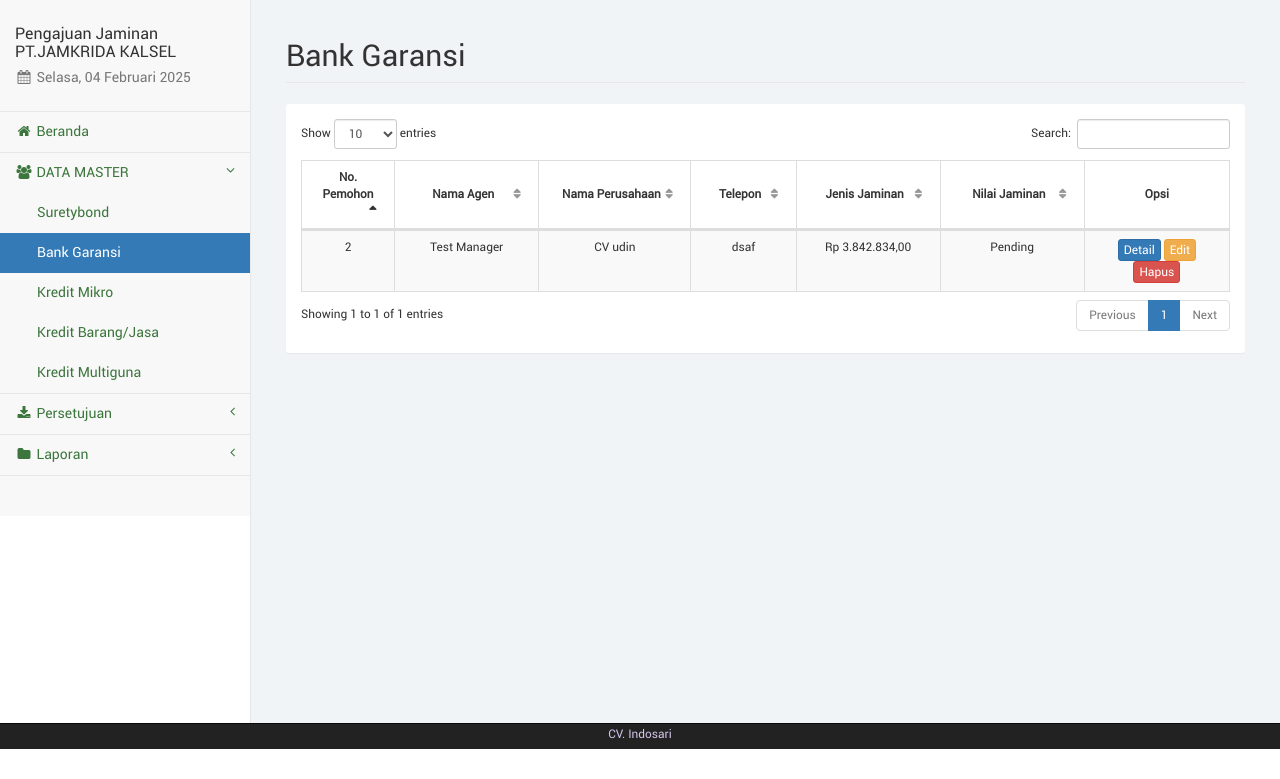
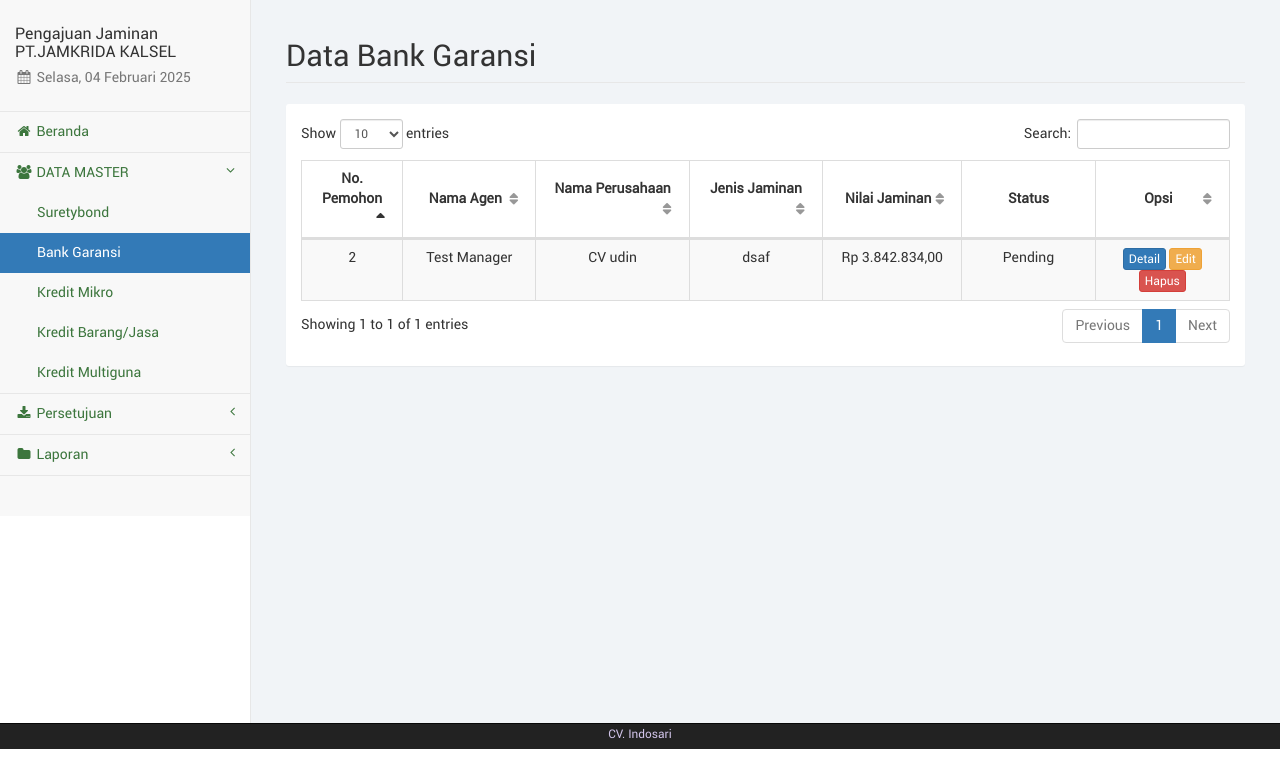
Before and after one commit to yudhistiaR/jamkrida_kalsel, a PHP site: page /bank_garansi.php in a window 1280 px wide. Shown: the part 51-830 px from the top of the page. Run offline with PHP 8.4, Linux system fonts and the light colour scheme; a user stored in the database is signed in; data comes from the database, SQL or seed files in the repository.

Commit message:
fix view
fix view bank garansi index (admin)

```diff
--- a/bank_garansi.php
+++ b/bank_garansi.php
@@ -4,7 +4,6 @@ include("sess_check.php");
 // Deskripsi halaman
 $pagedesc = "Bank Garansi";
 include("layout_top.php");
-include("layout_bottom.php");
 include("dist/function/format_tanggal.php");
 include("dist/function/format_rupiah.php");
 include("libs/formatMataUang.php");
@@ -15,7 +14,7 @@ include("libs/formatMataUang.php");
   <div class="container-fluid">
     <div class="row">
       <div class="col-lg-12">
-        <h1 class="page-header">Bank Garansi</h1>
+        <h1 class="page-header">Data Bank Garansi</h1>
       </div>
     </div>
 
@@ -35,9 +34,9 @@ include("libs/formatMataUang.php");
                   <th width="1%">No. Pemohon</th>
                   <th width="10%">Nama Agen</th>
                   <th width="10%">Nama Perusahaan</th>
-                  <th width="5%">Telepon</th>
                   <th width="10%">Jenis Jaminan</th>
                   <th width="10%">Nilai Jaminan</th>
+                  <th width="10%">Status</th>
                   <th width="10%">Opsi</th>
                 </tr>
               </thead>
@@ -53,8 +52,8 @@ include("libs/formatMataUang.php");
           jaminan.nama_perusahaan,
           jaminan.jenis_jaminan,
           jaminan.nilai_jaminan,
-	pengajuan_jaminan.type_jaminan,
-	pengajuan_jaminan.status
+          pengajuan_jaminan.status,
+          pengajuan_jaminan.type_jaminan
         FROM pengajuan_jaminan
         JOIN user ON pengajuan_jaminan.user_id = user.id
         JOIN jaminan ON pengajuan_jaminan.jaminan_id = jaminan.id
@@ -62,8 +61,9 @@ include("libs/formatMataUang.php");
         WHERE pengajuan_jaminan.type_jaminan = 'bankgaransi'
         ORDER BY pengajuan_jaminan.id ASC";
 
+
                 $ress = mysqli_query($conn, $sql);
-                while ($data = mysqli_fetch_array($ress)) {
+                while ($data = mysqli_fetch_assoc($ress)) {
                 ?>
                   <tr>
                     <td class="text-center"> <?= $data['id_pengajuan']; ?> </td>
@@ -110,7 +110,7 @@ include("libs/formatMataUang.php");
       "processing": true,
       "columnDefs": [{
         "orderable": false,
-        "targets": [6]
+        "targets": [5]
       }]
     });
 
@@ -133,3 +133,7 @@ include("libs/formatMataUang.php");
     }
   });
 </script>
+
+<?php
+include("layout_bottom.php");
+?>
```
Lines whose indentation alone changed are shown as unchanged.
